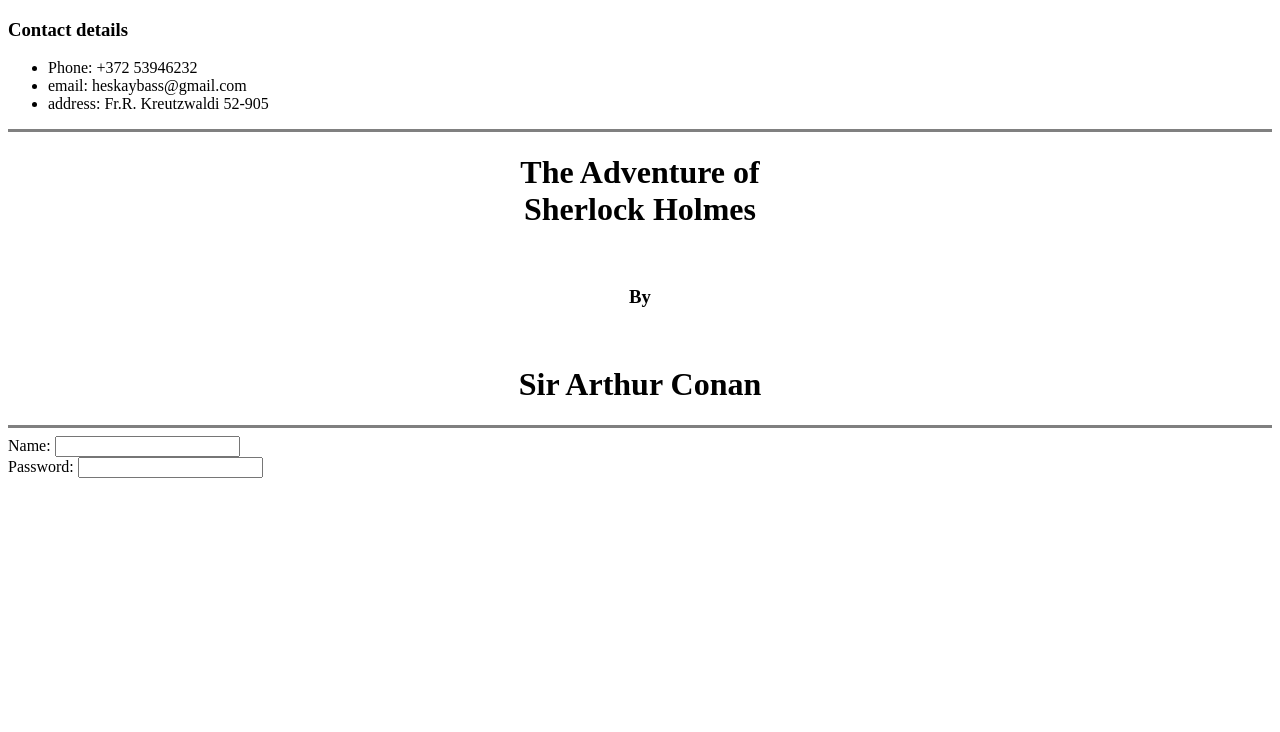
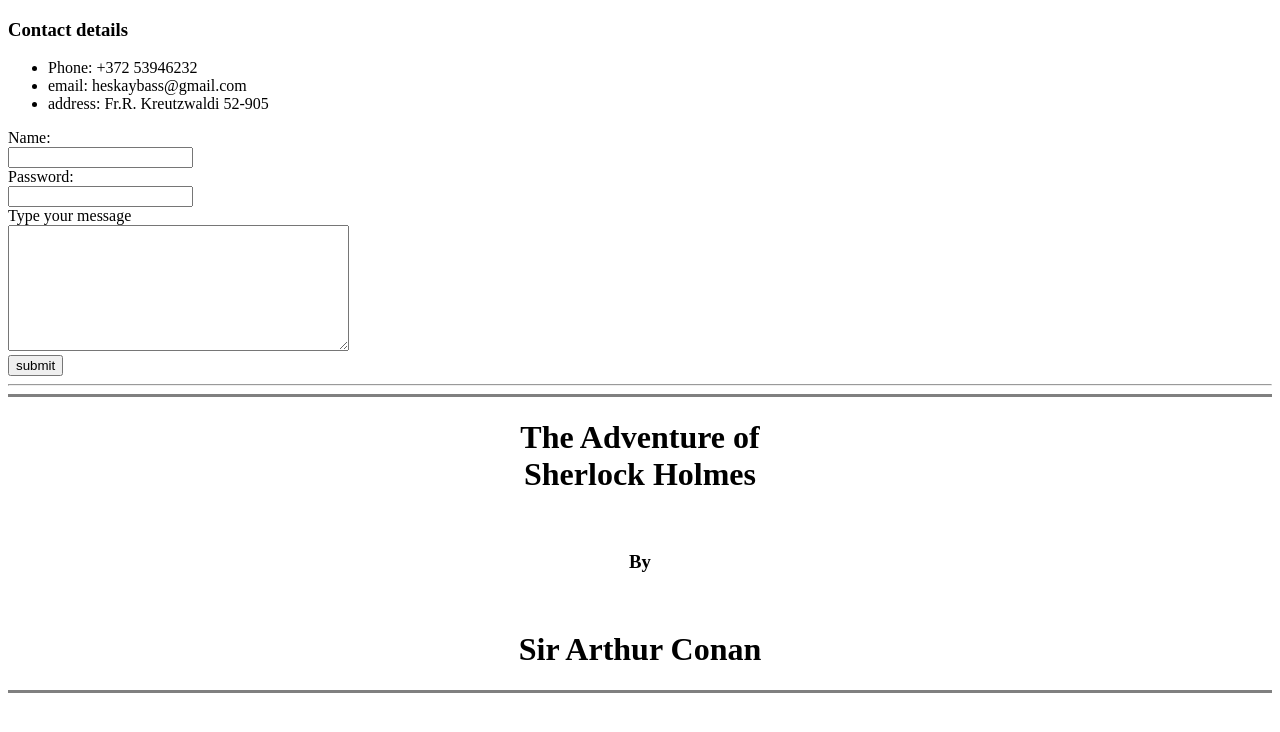
Before and after one commit to Heskaybass/Resume, a plain HTML site: page contactme.html in a window 1280 px wide. Drawn offline with Linux system fonts and the light colour scheme.

Commit message:
Add files via upload

```diff
--- a/contactme.html
+++ b/contactme.html
@@ -13,6 +13,18 @@
     <li>email: heskaybass@gmail.com</li>
     <li>address: Fr.R. Kreutzwaldi 52-905</li>
   </ul>
+  <form class="" action="index.html" method="post">
+    <label for="name">Name:</label><br>
+    <input type="text" name="" value=""><br>
+    <label for="password">Password:</label><br>
+    <input type="password" name="" value=""><br>
+    <label for="typeyourmessage">Type your message</label><br>
+    <textarea name="typeyourmessage" rows="8" cols="40"></textarea><br>
+    <input type="submit" name="" value="submit">
+    <!--note that the action attribute in the form tag is responsible for what happens when you click submit in the form, when it is changed then other functions happen-->
+  </form>
+  <hr>
+  <!--this is just to store this code, it's not part of the document-->
   <center>
     <hr size="3" noshade>
     <h1>The Adventure of <br>Sherlock Holmes</h1>
@@ -22,12 +34,6 @@
     <h1>Sir Arthur Conan</h1>
     <hr size="3" noshade>
   </center>
-  <form class="" action="index.html" method="post">
-    <label for="name">Name:</label>
-    <input type="text" name="" value=""><br>
-    <label for="password">Password:</label>
-    <input type="password" name="" value="">
-  </form>
 </body>
 
 </html>
```
